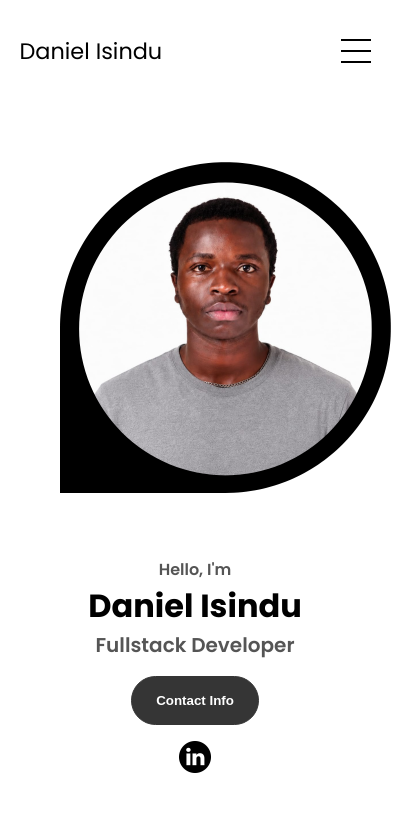
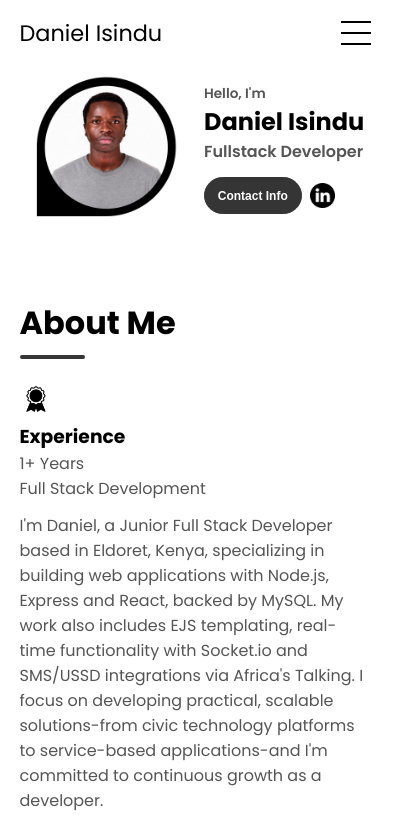
Before and after one commit to smirk-danyel/my-portfolio, a plain HTML site: page index.html in a window 390 px wide. Shown: the top 839 px of the page, 420 px wide, since content can reach past the window. Drawn offline with Linux system fonts and the light colour scheme.

Commit message:
Update portfolio layout and add scroll reveal animations

```diff
--- a/index.html
+++ b/index.html
@@ -47,26 +47,22 @@
         <p class="section__text__p1">Hello, I'm</p>
         <h1 class="title">Daniel Isindu</h1>
         <p class="section__text__p2">Fullstack Developer</p>
-        <div class="btn-container">
+<div class="btn-container profile-actions">
   <button
     class="btn btn-color-1"
     onclick="location.href = './#contact'"
   >
     Contact Info
   </button>
-        </div>
+
   <div id="socials-container">
     <img
       src="./assets/linkedin.png"
       alt="My LinkedIn Profile"
       class="icon"
-            onclick="
-              window.open(
-                'https://www.linkedin.com/in/daniel-innocent-57b9a0386',
-                '_blank',
-              )
-            "
+      onclick="window.open('https://www.linkedin.com/in/daniel-innocent-57b9a0386', '_blank')"
     />
+  </div>
 </div>
       </div>
     </section>
@@ -381,13 +377,8 @@
     </section>
     <section id="contact">
       <h1 class="title">Contact Me</h1>
-      <div class="contact-info-upper-container">
-        <form id="contact-form" class="contact-form">
-    <input type="text" name="name" placeholder="Your Name" aria-label="Your Name" required />
-    <input type="email" name="email" placeholder="Your Email" aria-label="Your Email" required />
-    <textarea name="message" rows="7" placeholder="Your Message" aria-label="Your Message" required></textarea>
-    <button type="submit" class="btn btn-color-1 send-btn">Send Message</button>
-</form>
+      <div class="contact-links-container">
+
   <div class="contact-info-container">
     <img
       src="./assets/email.png"
@@ -395,11 +386,12 @@
       class="icon contact-icon email-icon"
     />
     <p>
-            <a href="mailto:innocentdannie777@gmail.com"
-              >innocentdannie777@gmail.com</a
-            >
+      <a href="mailto:innocentdannie777@gmail.com">
+        innocentdannie777@gmail.com
+      </a>
     </p>
   </div>
+
   <div class="contact-info-container">
     <img
       src="./assets/linkedin.png"
@@ -410,10 +402,11 @@
       <a
         href="https://www.linkedin.com/in/daniel-innocent-57b9a0386"
         target="_blank"
-              >LinkedIn</a
-            >
+        rel="noopener noreferrer"
+      >LinkedIn</a>
     </p>
   </div>
+
 </div>
     </section>
     <footer>
--- a/mediaqueries.css
+++ b/mediaqueries.css
@@ -56,6 +56,27 @@
 }
 
 @media screen and (max-width: 600px) {
+  .contact-links-container {
+    display: flex;
+    flex-direction: row;
+    flex-wrap: nowrap;
+    align-items: center;
+    justify-content: center;
+    gap: 0.5rem;
+    width: 100%;
+  }
+
+  .contact-links-container .contact-info-container {
+    display: flex;
+    align-items: center;
+    gap: 0.25rem;
+    margin: 0.25rem 0;
+    min-width: 0;
+  }
+
+  .contact-links-container .contact-info-container p {
+    font-size: 0.75rem;
+  }
   #contact,
   footer {
     height: fit-content;
@@ -110,4 +131,124 @@
   .text-container {
     text-align: left;
   }
+  #profile .section__pic-container {
+    width: 200px;
+    height: 200px;
+    margin: 0 auto 1.5rem;
+  }
+
+  .section__pic {
+    width: 100%;
+    height: 100%;
+    object-fit: cover;
+  }
+  html,
+  body {
+    max-width: 100%;
+    overflow-x: hidden;
+  }
+  /* MOBILE PROFILE - SIDE BY SIDE LAYOUT */
+
+  #profile {
+    display: flex;
+    flex-direction: row;
+    align-items: center;
+    justify-content: center;
+    gap: 1rem;
+    height: auto;
+    padding-top: 0.5rem;
+    margin-top: 0;
+    margin-bottom: 2rem;
+  }
+
+  #profile .section__pic-container {
+    flex: 0 0 clamp(150px, 48%, 190px);
+    width: 48%;
+    max-width: 190px;
+    height: auto;
+    aspect-ratio: 1 / 1;
+    margin: 0;
+  }
+
+  #profile .section__pic {
+    width: 100%;
+    height: 100%;
+    object-fit: cover;
+  }
+
+  #profile .section__text {
+    flex: 1;
+    min-width: 0;
+    text-align: left;
+  }
+
+  #profile .section__text__p1 {
+    font-size: 0.85rem;
+  }
+
+  #profile .title {
+    font-size: 1.5rem;
+    text-align: left;
+  }
+
+  #profile .section__text__p2 {
+    font-size: 1rem;
+    text-align: left;
+    margin-bottom: 0.8rem;
+  }
+
+  /* PROFILE BUTTONS */
+
+  #profile .profile-actions {
+    justify-content: flex-start;
+    align-items: center;
+    flex-wrap: nowrap;
+    gap: 0.5rem;
+  }
+
+  #profile .profile-actions .btn {
+    width: auto;
+    padding: 0.65rem 0.8rem;
+    font-size: 0.75rem;
+    white-space: nowrap;
+  }
+
+  #profile #socials-container {
+    margin-top: 0;
+  }
+
+  #profile #socials-container .icon {
+    height: 1.6rem;
+  }
+  /* REDUCE MOBILE HEADER SPACING */
+
+  #hamburger-nav {
+    height: 65px;
+    min-height: 65px;
+  }
+
+  #profile {
+    display: flex;
+    flex-direction: row;
+    align-items: center;
+    justify-content: center;
+
+    height: auto;
+    min-height: 0;
+    padding-top: 0 !important;
+    margin-top: 0;
+    margin-bottom: 2rem;
+
+    gap: 1rem;
+  }
+
+  /* ABOUT SECTION MOBILE SPACING */
+
+  #about .about-details-container {
+    gap: 0.75rem;
+  }
+
+  #about .about-containers {
+    margin-bottom: 0;
+  }
 }
--- a/script.js
+++ b/script.js
@@ -1,12 +1,15 @@
 function toggleMenu() {
   const menu = document.querySelector(".menu-links");
   const icon = document.querySelector(".hamburger-icon");
-  menu.classList.toggle("open");
-  icon.classList.toggle("open");
+
+  menu?.classList.toggle("open");
+  icon?.classList.toggle("open");
 }
 
+// CONTACT FORM
 const contactForm = document.getElementById("contact-form");
 
+if (contactForm) {
   contactForm.addEventListener("submit", function (event) {
     event.preventDefault();
 
@@ -28,3 +31,36 @@ contactForm.addEventListener("submit", function (event) {
 
     window.open(gmailUrl, "_blank");
   });
+}
+
+// SCROLL REVEAL ANIMATION
+if ("IntersectionObserver" in window) {
+  const revealSections = document.querySelectorAll(
+    "#about, #experience, #projects, #contact, footer",
+  );
+
+  document.body.classList.add("reveal-enabled");
+
+  revealSections.forEach((section) => {
+    section.classList.add("reveal");
+  });
+
+  const revealObserver = new IntersectionObserver(
+    (entries, observer) => {
+      entries.forEach((entry) => {
+        if (entry.isIntersecting) {
+          entry.target.classList.add("active");
+          observer.unobserve(entry.target);
+        }
+      });
+    },
+    {
+      threshold: 0.12,
+      rootMargin: "0px 0px -40px 0px",
+    },
+  );
+
+  revealSections.forEach((section) => {
+    revealObserver.observe(section);
+  });
+}
--- a/style.css
+++ b/style.css
@@ -194,7 +194,15 @@ section {
 #socials-container {
   display: flex;
   justify-content: center;
-  margin-top: 1rem;
+  align-items: center;
+  margin-top: 0;
+  gap: 1rem;
+}
+
+.profile-actions {
+  display: flex;
+  justify-content: center;
+  align-items: center;
   gap: 1rem;
 }
 
@@ -251,13 +259,33 @@ section {
 
 /* ABOUT SECTION */
 
+/* ABOUT SECTION HEADING */
+
+#about > .title {
+  text-align: left;
+  align-self: flex-start;
+  width: fit-content;
+  position: relative;
+  margin-bottom: 1.5rem;
+}
+
+#about > .title::after {
+  content: "";
+  display: block;
+  width: 65px;
+  height: 4px;
+  background-color: rgb(53, 53, 53);
+  border-radius: 3px;
+  margin-top: 0.5rem;
+}
+
 #about {
   position: relative;
   display: flex;
   flex-direction: column;
   justify-content: flex-start;
   height: auto;
-  padding-bottom: 6rem;
+  padding-bottom: 2rem;
 }
 
 .about-containers {
@@ -300,8 +328,28 @@ section {
   text-align: center;
 }
 
+/* ABOUT EXPERIENCE - CLEAN STYLE */
+
 #about .details-container {
   flex: 0 1 26rem;
+  background: transparent;
+  border: none;
+  border-radius: 0;
+  box-shadow: none;
+  padding: 0;
+  text-align: left;
+}
+
+/* ALIGN ABOUT CONTENT */
+
+#about .about-details-container {
+  align-items: flex-start;
+}
+
+#about .about-containers {
+  justify-content: flex-start;
+  margin-top: 0;
+  margin-bottom: 1rem;
 }
 
 /* EDUCATION TIMELINE */
@@ -312,7 +360,20 @@ section {
 
 .education-title {
   font-size: 2rem;
+  text-align: left;
+  width: fit-content;
   margin-bottom: 2rem;
+  position: relative;
+}
+
+.education-title::after {
+  content: "";
+  display: block;
+  width: 65px;
+  height: 4px;
+  background-color: rgb(53, 53, 53);
+  border-radius: 3px;
+  margin-top: 0.5rem;
 }
 
 .timeline-header {
@@ -462,6 +523,20 @@ article .icon {
 
 /* CONTACT SECTION */
 
+/* CONTACT LINKS LAYOUT */
+
+.contact-links-container {
+  display: flex;
+  align-items: center;
+  justify-content: center;
+  gap: 1.5rem;
+  width: 100%;
+}
+
+.contact-links-container .contact-info-container {
+  margin: 0.5rem;
+}
+
 #contact {
   display: flex;
   justify-content: center;
@@ -547,3 +622,26 @@ footer {
 footer p {
   text-align: center;
 }
+
+/* SCROLL REVEAL ANIMATIONS */
+.reveal-enabled .reveal {
+  opacity: 0;
+  transform: translateY(35px);
+  transition:
+    opacity 0.7s ease,
+    transform 0.7s ease;
+}
+
+.reveal-enabled .reveal.active {
+  opacity: 1;
+  transform: translateY(0);
+}
+
+@media (prefers-reduced-motion: reduce) {
+  .reveal-enabled .reveal,
+  .reveal-enabled .reveal.active {
+    opacity: 1;
+    transform: none;
+    transition: none;
+  }
+}
```
Lines whose indentation alone changed are shown as unchanged.
